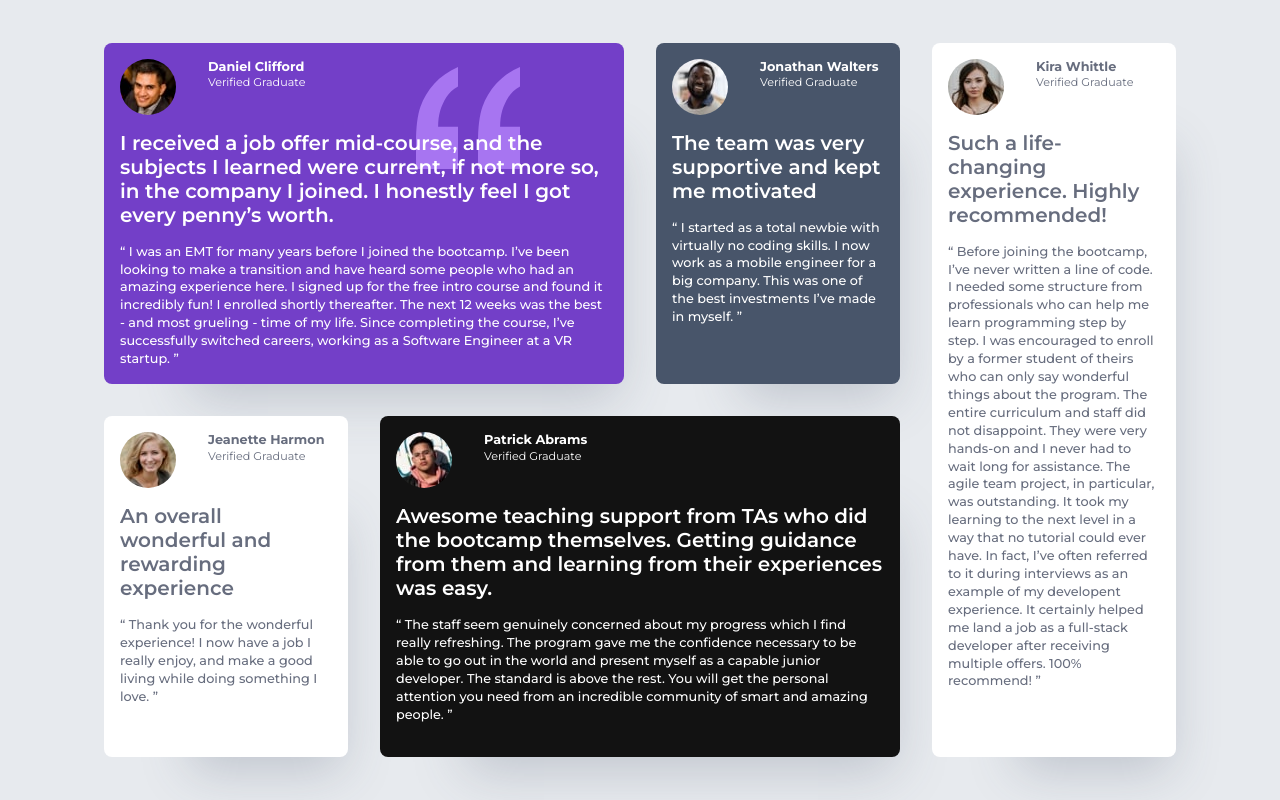
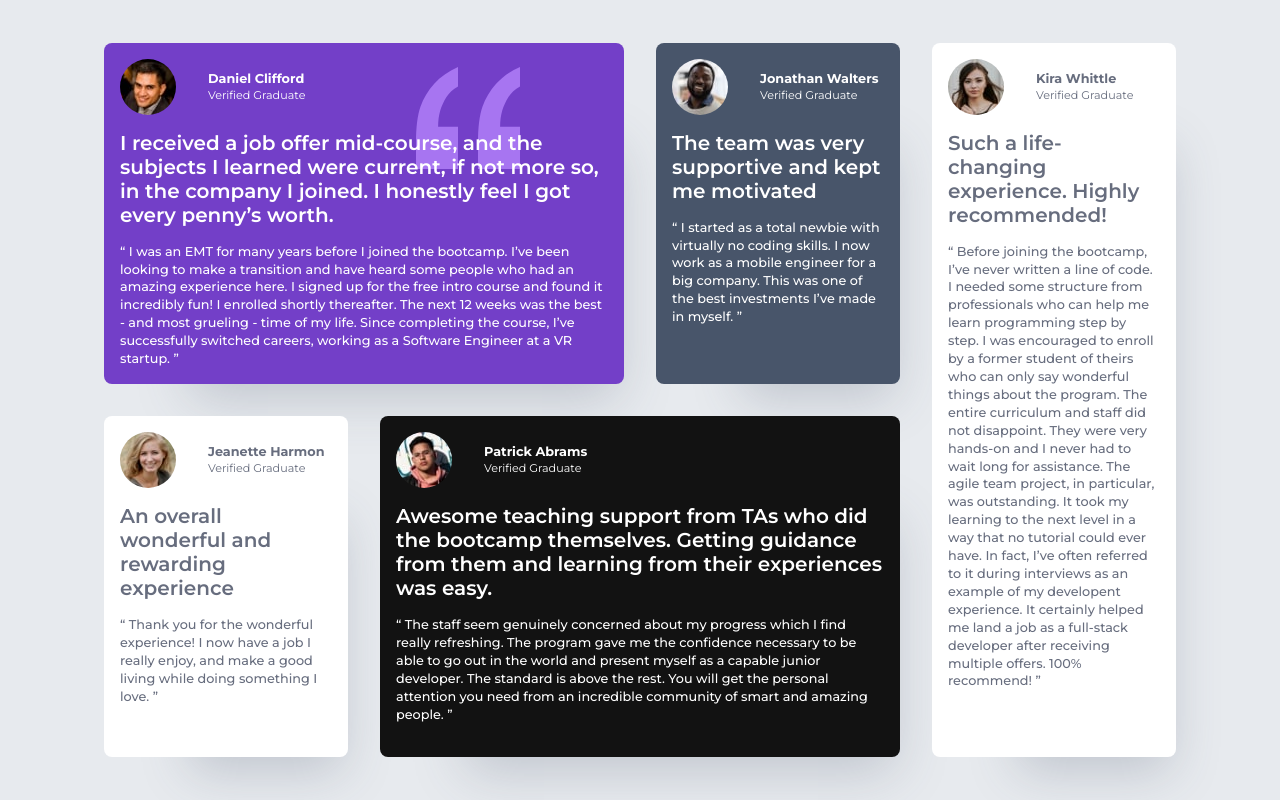
Before and after one commit to Bruchno/Testimonials-grid-section-solution, a plain HTML site: page index.html in a window 1280 px wide. Drawn offline with Linux system fonts and the light colour scheme.

Commit message:
Fixed duplicates class name on container and child

```diff
--- a/index.html
+++ b/index.html
@@ -19,7 +19,7 @@
       <div class="post-item bg-purple">
         <div class="post-header">
           <img src="images/image-daniel.jpg" alt="Daniel Clifford">
-          <div class="user-info">
+          <div class="user-block">
             <h5 class="full-name">Daniel Clifford</h5>
             <h5 class="user-info">Verified Graduate</h5>
           </div>
@@ -39,7 +39,7 @@
       <div class="post-item bg-darck-grey">
         <div class="post-header">
           <img src="images/image-jonathan.jpg" alt="Jonathan Walters">
-          <div class="user-info">
+          <div class="user-block">
             <h5 class="full-name">Jonathan Walters</h5>
             <h5 class="user-info">Verified Graduate</h5>
           </div>
@@ -55,7 +55,7 @@
       <div class="post-item bg-white">
         <div class="post-header">
           <img src="images/image-jeanette.jpg" alt="Jeanette Harmon">
-          <div class="user-info">
+          <div class="user-block">
             <h5 class="full-name">Jeanette Harmon</h5>
             <h5 class="user-info">Verified Graduate</h5>
           </div>
@@ -71,7 +71,7 @@
       <div class="post-item bg-black">
         <div class="post-header">
           <img src="images/image-patrick.jpg" alt="Patrick Abrams">
-          <div class="user-info">
+          <div class="user-block">
             <h5 class="full-name">Patrick Abrams</h5>
             <h5 class="user-info">Verified Graduate</h5>
           </div>
@@ -90,7 +90,7 @@
       <div class="post-item bg-white2">
         <div class="post-header">
           <img src="images/image-kira.jpg" alt="Kira Whittle">
-          <div class="user-info">
+          <div class="user-block">
             <h5 class="full-name">Kira Whittle</h5>
             <h5 class="user-info">Verified Graduate</h5>
           </div>
--- a/styles.css
+++ b/styles.css
@@ -74,6 +74,8 @@ body {
     display: flex;
     align-self: center;
     object-fit: contain;
+    align-items: center;
+    gap: 1rem;
 }
 
 .full-name, .user-info {
```
